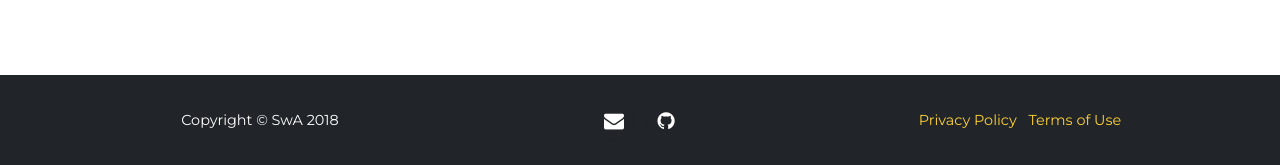
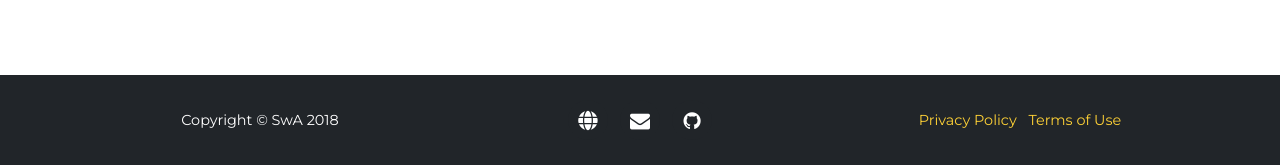
Before and after one commit to Swojak-A/Online_Menu, a Flask app: page / in a window 1280 px wide. Shown: the part 3608-3773 px from the top of the page. Run offline with Flask 2, Linux system fonts and the light colour scheme; data that the repository does not hold is empty; some libraries are stand-ins or nearby versions; some web fonts are replaced.

Commit message:
_base.html: add portfolio www and github profile in footer

```diff
--- a/templates/_base.html
+++ b/templates/_base.html
@@ -46,21 +46,25 @@
           </div>
           <div class="col-md-4">
             <ul class="list-inline social-buttons">
+
+              <li class="list-inline-item">
+                <a target="_blank" href="https://swojak-a.github.io/">
+                  <i class="fas fa-globe"></i>
+                </a>
+              </li>
+
               <li class="list-inline-item">
                 <a target="_blank" href="mailto:swojak.a@gmail.com">
                   <i class="fa fa-envelope"></i>
                 </a>
               </li>
+
               <li class="list-inline-item">
-                <a target="_blank" href="https://swojak-a.github.io/">
+                <a target="_blank" href="https://github.com/Swojak-A">
                   <i class="fa fa-github"></i>
                 </a>
               </li>
-<!--               <li class="list-inline-item">
-                <a target="_blank" href="https://twitter.com/arkadiuszswojak">
-                  <i class="fa fa-twitter"></i>
-                </a>
-              </li> -->
+
             </ul>
           </div>
           <div class="col-md-4">
```
